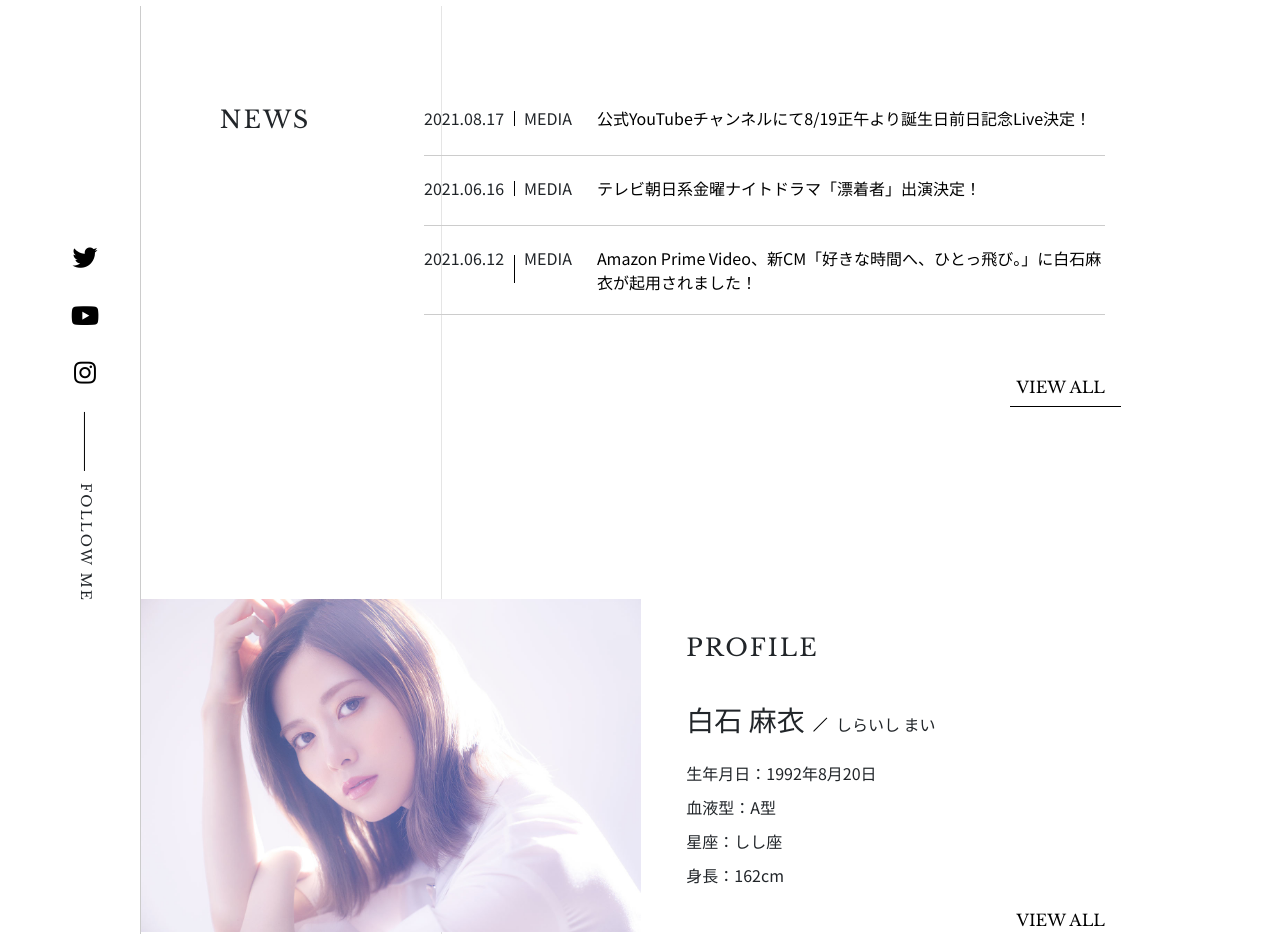
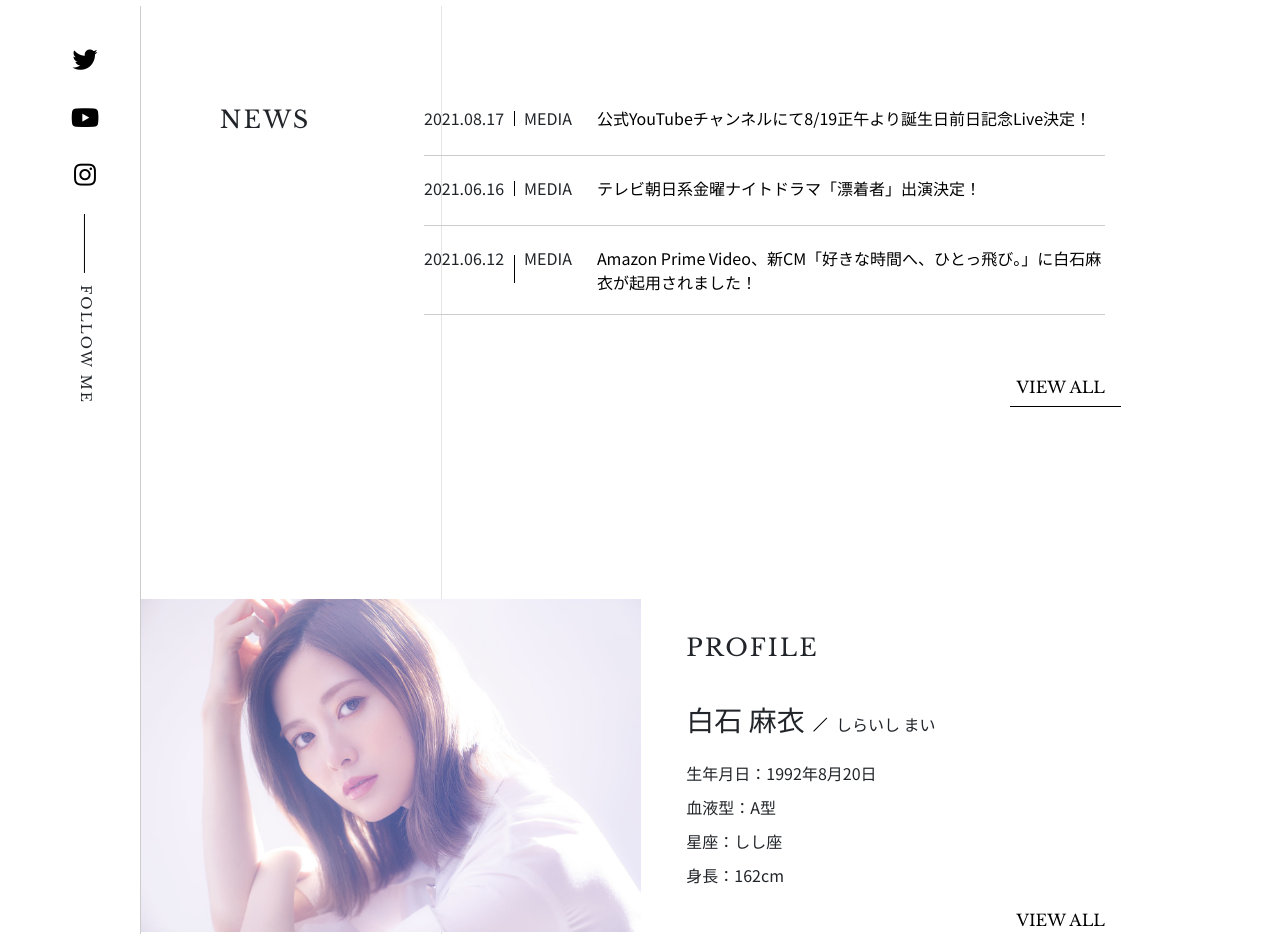
Before and after one commit to Ben0614/Shiraishi-mai-RWD-JQ, a plain HTML site: page index.html in a window 1280 px wide. Shown: the part 720-1654 px from the top of the page. Drawn offline with nearby package versions, Linux system fonts and the light colour scheme.

Commit message:
把big-follow放到header裡  避免可視窗高度改變時上下跳動

```diff
--- a/index.css
+++ b/index.css
@@ -172,6 +172,10 @@ a:hover {
 }
 
 @media screen and (min-width: 992px) {
+    header {
+        position: relative;
+    }
+
 
     /* 選單位置修改 */
     .hum {
@@ -191,7 +195,7 @@ a:hover {
     /* 下拉到特定高度就轉為fixed */
     .big-follow {
         position: absolute;
-        top: 120%;
+        top: 105%;
         left: 2%;
     }
 
--- a/index.html
+++ b/index.html
@@ -29,8 +29,10 @@
         <div id="loading_txt">MAI SHIRAISHI</div>
     </div> -->
 
-    <!-- 頭部輪播 -->
+
     <header>
+        <!-- 頭部輪播 -->
+
         <!-- 手機 輪播 -->
         <div class="small-slick d-block d-lg-none">
             <div class="small-slick-item">
@@ -85,8 +87,28 @@
             </div>
         </div>
 
-
-
+        <!-- 側邊的follow條 -->
+        <!-- 平時是absolute  往下拉到一定高度變為fixed -->
+        <div class="big-follow d-none d-lg-block">
+            <div class="sns-link">
+                <div class="twitter">
+                    <a href="https://twitter.com/shiraishi_staff"><i class="fab fa-twitter"></i></a>
+                </div>
+                <div class="yt">
+                    <a href="https://www.youtube.com/channel/UCUApURCve0BEqv6Sa9x_OJg"><i
+                            class="fab fa-youtube"></i></a>
+                </div>
+                <div class="ig">
+                    <a href="https://www.instagram.com/m.shiraishi.official/"><i class="fab fa-instagram"></i></a>
+                </div>
+            </div>
+            <!-- rotate轉90度-->
+            <div class="text">
+                <p>
+                    FOLLOW ME
+                </p>
+            </div>
+        </div>
 
     </header>
 
@@ -133,27 +155,7 @@
         </div>
     </div>
 
-    <!-- 側邊的follow條 -->
-    <!-- 平時是absolute  往下拉到一定高度變為fixed -->
-    <div class="big-follow d-none d-lg-block">
-        <div class="sns-link">
-            <div class="twitter">
-                <a href="https://twitter.com/shiraishi_staff"><i class="fab fa-twitter"></i></a>
-            </div>
-            <div class="yt">
-                <a href="https://www.youtube.com/channel/UCUApURCve0BEqv6Sa9x_OJg"><i class="fab fa-youtube"></i></a>
-            </div>
-            <div class="ig">
-                <a href="https://www.instagram.com/m.shiraishi.official/"><i class="fab fa-instagram"></i></a>
-            </div>
-        </div>
-        <!-- rotate轉90度-->
-        <div class="text">
-            <p>
-                FOLLOW ME
-            </p>
-        </div>
-    </div>
+
 
 
     <!-- 主區域 -->
--- a/index.js
+++ b/index.js
@@ -101,7 +101,7 @@ $(function () {
             // 恢復原來的absolute和位置
             $('.big-follow').css({
                 'position': 'absolute',
-                'top': '120%'
+                'top': '105%'
             })
         }
 
```
